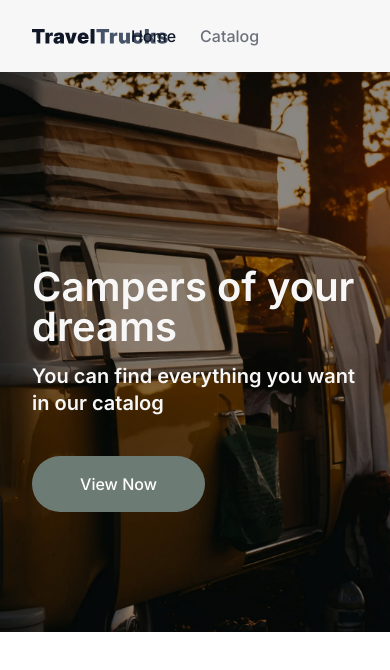
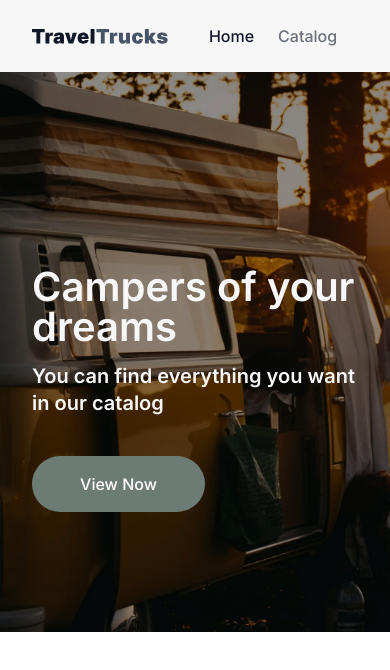
Before and after one commit to Evgeshka38/evg-travel-trucks, a Next.js app: page / in a window 390 px wide. Shown: the top 670 px of the page. Built offline with nearby package versions, Linux system fonts and the light colour scheme.

Commit message:
add perfect pixel fix

```diff
--- a/components/layout/Header/Header.module.css
+++ b/components/layout/Header/Header.module.css
@@ -61,6 +61,7 @@
 
   .nav {
     gap: 24px;
+    left: 70%;
   }
 }
 
--- a/components/pages/catalog-page/CamperCard/CamperCard.module.css
+++ b/components/pages/catalog-page/CamperCard/CamperCard.module.css
@@ -176,6 +176,7 @@
   .card {
     gap: 20px;
     padding: 20px;
+    flex-direction: column;
   }
 
   .imageWrapper {
@@ -188,6 +189,9 @@
   .title,
   .price {
     font-size: 20px;
+  }
+  .topRow {
+    gap: 10px;
   }
 
   .meta {
```
